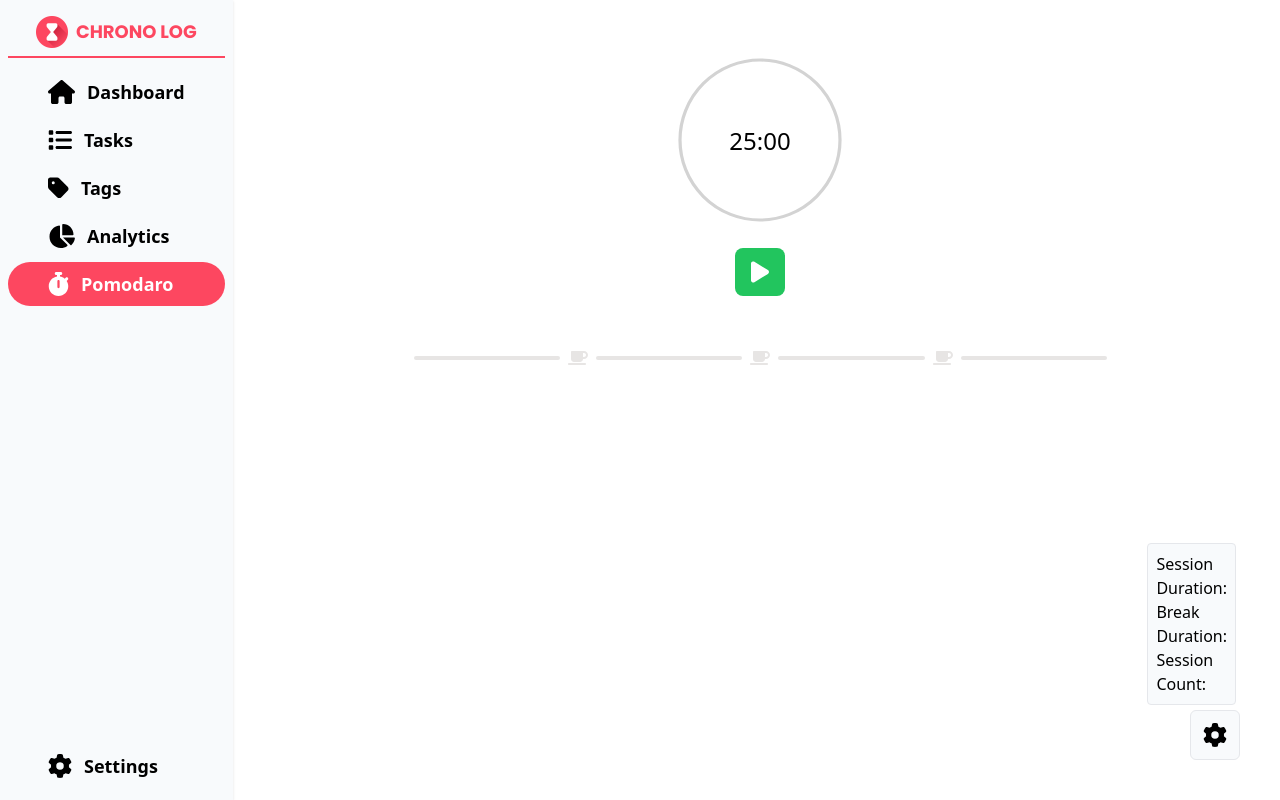
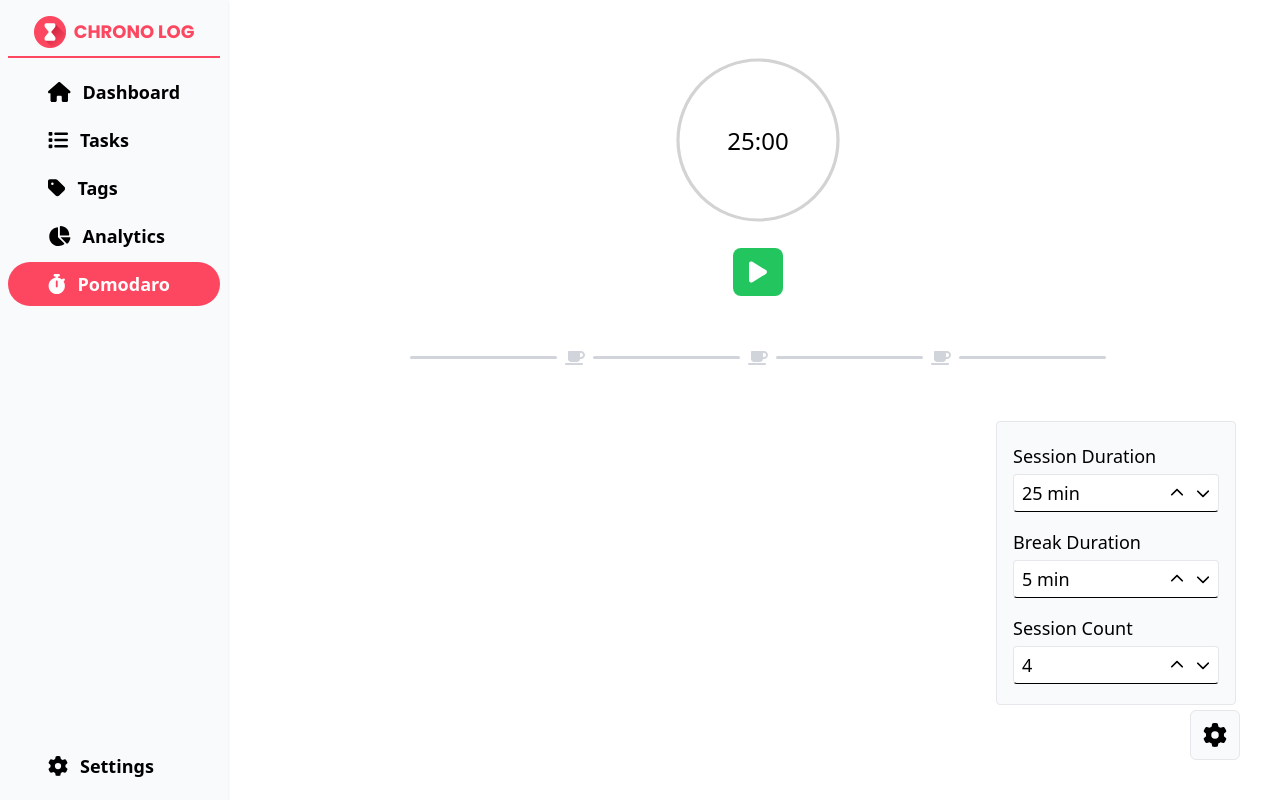
Before and after one commit to AthithianV/chrono-log, a React (Vite) app: page /pomodaro in a window 1280 px wide. Both pictures are taken after a click on the button 1215 px from the left and 735 px from the top of the page. Built offline with nearby package versions, Linux system fonts and the light colour scheme.

Commit message:
refactor Pomodaro configuration and components; update session and break duration logic; enhance progress bar and settings functionality

```diff
--- a/src/assets/icons.tsx
+++ b/src/assets/icons.tsx
@@ -1,4 +1,4 @@
-import { faBars, faChartPie, faGear, faHouse, faList, faMoon, faPause, faPlay, faStop, faStopwatch, faSun, faTag } from "@fortawesome/free-solid-svg-icons";
+import { faBars, faChartPie, faChevronDown, faChevronUp, faGear, faHouse, faList, faMoon, faPause, faPlay, faStop, faStopwatch, faSun, faTag } from "@fortawesome/free-solid-svg-icons";
 import { FontAwesomeIcon } from "@fortawesome/react-fontawesome";
 
 /*Navbar Icons*/
@@ -17,3 +17,5 @@ export const ToggleButtonIcon = <FontAwesomeIcon icon={faBars}/>;
 export const StartIcon = <FontAwesomeIcon icon={faPlay}/>;
 export const PauseIcon = <FontAwesomeIcon icon={faPause}/>;
 export const StopIcon = <FontAwesomeIcon icon={faStop}/>;
+export const UpArrowIcon = <FontAwesomeIcon icon={faChevronUp}/>;
+export const DownArrowIcon = <FontAwesomeIcon icon={faChevronDown}/>;
--- a/src/components/Navbar/SideNavbar.tsx
+++ b/src/components/Navbar/SideNavbar.tsx
@@ -10,7 +10,7 @@ const SideNavbar = () => {
 
   return (
     <nav
-    className="flex flex-col justify-between h-full py-2 px-2 text-2xl w-fit bg-secondary-bg-light dark:bg-secondary-bg-dark shadow">
+    className="flex flex-col justify-between h-full py-2 px-2 text-xl w-fit bg-secondary-bg-light dark:bg-secondary-bg-dark shadow">
       <div>
 
         <Brand/>
--- a/src/components/Pomodaro/ProgressBar.tsx
+++ b/src/components/Pomodaro/ProgressBar.tsx
@@ -1,5 +1,6 @@
 import Circle from "../../assets/svg/Circle"
 import Text from "../../assets/svg/Text"
+import pomodaroConfig from "../../config/pomodaro";
 import theme from "../../config/theme";
 import usePomodaro from "../../store/pomodaro"
 import { appendZero } from "../../utils/formatTime";
@@ -14,7 +15,7 @@ const ProgressBar = () => {
         <Circle color="lightgrey" />
         <Circle color={theme.colors.primary} percentage={sessionOrBreak==="SESSION"?(duration/sessionDuration*100):(duration/breakDuration*100)} />
       </g>
-      <Text text={`${appendZero(Math.floor(duration/6000))}:${appendZero(Math.floor(duration/100)%60)}`} />
+      <Text text={`${appendZero(Math.floor(duration/pomodaroConfig.conversion))}:${appendZero(Math.floor(duration/100)%60)}`} />
     </svg>
   )
 }
--- a/src/components/Pomodaro/Sessions.tsx
+++ b/src/components/Pomodaro/SessionsBar.tsx
@@ -11,12 +11,12 @@ const Sessions = () => {
         {
             Array.from({length: 2*sessionCount-1}).map((_, index)=>{
                 const bgColor = index%2===0
-                                ?Math.floor(index/2)+1<=sessionCompleted?"bg-primary":"dark:bg-stone-400 bg-stone-200"
+                                ?Math.floor(index/2)+1<=sessionCompleted?"bg-primary":"bg-gray-300"
                                 :"";
-                const textColor = Math.floor(index/2)+1<=breakCompleted?"text-primary":"dark:text-stone-400 text-stone-200";
+                const textColor = Math.floor(index/2)+1<=breakCompleted?"text-primary":"text-gray-300";
                 return (
                     <li
-                    className={`py-[2px] rounded-full ${index%2===0?"flex-1":""} ${bgColor} ${textColor}`}
+                    className={`py-[1.5px] rounded-full ${index%2===0?"flex-1":""} ${bgColor} ${textColor}`}
                     key={index}>{index%2===1 && <FontAwesomeIcon icon={faCoffee}/>}</li>)
             })
         }
--- /dev/null
+++ b/src/components/Pomodaro/SettingElement.tsx
@@ -0,0 +1,26 @@
+import { DownArrowIcon, UpArrowIcon } from "../../assets/icons"
+
+type PropsType = {
+    title:string,
+    placeholder: string,
+    upFunction:()=>void,
+    downFunction:()=>void,
+}
+
+const SettingElement = ({title, placeholder, upFunction, downFunction}:PropsType) => {
+
+  return (
+    <div className="flex flex-col gap-1 my-1">
+        <label>{title}</label>
+        <div className='bg-white py-1 px-2 rounded border border-b-black flex'>
+            <input className="flex-1 w-0"  value={placeholder}/>
+            <div className='flex-center gap-3 text-sm'>
+                <button className='' onClick={upFunction}>{UpArrowIcon}</button>
+                <button className='' onClick={downFunction}>{DownArrowIcon}</button>
+            </div>
+        </div>
+    </div>
+  )
+}
+
+export default SettingElement
--- a/src/components/Pomodaro/Settings.tsx
+++ b/src/components/Pomodaro/Settings.tsx
@@ -1,23 +1,60 @@
-import { useState } from 'react';
+import { useEffect, useRef, useState } from 'react';
 import { SettingsIcon } from '../../assets/icons';
+import usePomodaro from '../../store/pomodaro';
+import SettingElement from './SettingElement';
+import pomodaroConfig from '../../config/pomodaro';
 
 const PomodaroSettings = () => {
 
+
     const [showSettings, setShowSettings] = useState(false);
+    const settingsRef = useRef<HTMLDivElement>(null);
+    const { sessionDuration,
+            sessionCount,
+            breakDuration,
+            setSessionDuration,
+            setSessionCount,
+            setBreakDuration
+          } = usePomodaro();
+
+    useEffect(()=>{
+        const handleClickOutside = (e:MouseEvent)=>{
+            if(settingsRef.current && !settingsRef.current.contains(e.target as Node)){
+                setShowSettings(false);
+            }
+        }
+        document.addEventListener('mousedown', handleClickOutside);
+        return ()=>document.removeEventListener('mousedown', handleClickOutside);
+    }, [])
 
   return (
-    <div className='absolute bottom-10 right-10'>
+    <div className='absolute bottom-10 right-10' ref={settingsRef}>
         <button
             className='relative text-2xl py-2 px-3 rounded-md bg-color border dark:border-gray-700 cursor-pointer'
             onClick={()=>setShowSettings(prev=>!prev)}>
             {SettingsIcon}
         </button>
         {showSettings &&
-        <ul className='absolute p-2 bg-color border-color bottom-[55px] right-1 rounded'>
-          <li><span>Session Duration:</span></li>
-          <li><span>Break Duration:</span></li>
-          <li><span>Session Count:</span></li>
-        </ul>}
+        <div className='absolute p-4 bg-color border-color bottom-[55px] right-1 rounded w-60 text-lg flex flex-col gap-2'>
+          <SettingElement
+            title='Session Duration'
+            placeholder={`${sessionDuration/pomodaroConfig.conversion} min`}
+            upFunction={()=>setSessionDuration(+pomodaroConfig.conversion)}
+            downFunction={()=>setSessionDuration(-pomodaroConfig.conversion)}
+          />
+          <SettingElement
+            title='Break Duration'
+            placeholder={`${breakDuration/pomodaroConfig.conversion} min`}
+            upFunction={()=> setBreakDuration(+pomodaroConfig.conversion)}
+            downFunction={()=> setBreakDuration(-pomodaroConfig.conversion)}
+          />
+          <SettingElement
+            title='Session Count'
+            placeholder={`${sessionCount}`}
+            upFunction={()=> setSessionCount(+1)}
+            downFunction={()=> setSessionCount(-1)}
+          />
+        </div>}
     </div>
   )
 }
--- a/src/config/pomodaro.ts
+++ b/src/config/pomodaro.ts
@@ -1,7 +1,18 @@
+const conversion = 60*100;
+
 const pomodaroConfig = {
-    sessionDuration: 25*60*100, // Seconds * 100
+    conversion, // seconds * 100
+    sessionDuration: 25*conversion,
     sessionCount: 4,
-    breakDuration: 5*60*100, // seconds *100
+    breakDuration: 5*conversion,
+
+    maxSessionDuration: 120*conversion,
+    minSessionDuration: 5*conversion,
+    maxBreakDuration: 30*conversion,
+    minBreakDuration: 1*conversion,
+    maxSessionCount: 10,
+    minSessionCount: 1,
+
     autoStart: true,
     syncWithTimeTracking: true
 }
--- a/src/pages/Pomodaro.tsx
+++ b/src/pages/Pomodaro.tsx
@@ -1,4 +1,4 @@
-import Sessions from "../components/Pomodaro/Sessions";
+import Sessions from "../components/Pomodaro/SessionsBar";
 import PomodaroSettings from "../components/Pomodaro/Settings";
 import Timer from "../components/Pomodaro/Timer";
 
--- a/src/store/pomodaro.ts
+++ b/src/store/pomodaro.ts
@@ -57,9 +57,30 @@ const usePomodaro = create<State & Action>((set)=>({
             return { duration: state.duration - 1, running: true}
         }
     }),
-    setSessionDuration: (duration)=>set(()=>({sessionDuration: duration})),
-    setSessionCount: (count)=>set(()=>({sessionCount: count})),
-    setBreakDuration: (duration)=>set(()=>({breakDuration: duration})),
+    setSessionDuration: (diff)=>set((state)=>{
+        if(!state.running && state.sessionDuration+diff <= pomodaroConfig.maxSessionDuration
+            && state.sessionDuration+diff >= pomodaroConfig.minSessionDuration) {
+            return {sessionDuration: state.sessionDuration+diff, duration: state.sessionDuration+diff};
+        } else {
+            return {};
+        }
+    }),
+    setSessionCount: (diff)=>set((state)=>{
+        if(!state.running && state.sessionCount+diff <= pomodaroConfig.maxSessionCount
+            && state.sessionCount+diff >= pomodaroConfig.minSessionCount) {
+            return {sessionCount: state.sessionCount+diff};
+        } else {
+            return {};
+        }
+    }),
+    setBreakDuration: (diff)=>set((state)=>{
+        if(!state.running && state.breakDuration+diff <= pomodaroConfig.maxBreakDuration
+            && state.breakDuration+diff >= pomodaroConfig.minBreakDuration) {
+            return {breakDuration: state.breakDuration+diff};
+        } else {
+            return {};
+        }
+    }),
     setAutoStart: (bool)=>set(()=>({autoStart: bool})),
     setSyncWithTimeTracking: (bool) => set(()=>({syncWithTimeTracking: bool})),
     resetPomodaro: ()=>{
--- a/src/utils/formatTime.ts
+++ b/src/utils/formatTime.ts
@@ -1,10 +1,3 @@
-export const formatTime = (time:number):string=>{
-    const hours = Math.floor(time/36000);
-    const minutes = Math.floor(time/600);
-    const seconds = Math.floor(time/10);
-    return `${appendZero(hours)}:${appendZero(minutes)}:${appendZero(seconds)}`
-}
-
 export const appendZero = (time:number):string=>{
     return `${time<10?"0":""}${time}`;
 }
--- a/src/utils/logger.ts
+++ b/src/utils/logger.ts
@@ -1,52 +1,52 @@
-export type Environment = 'development' | 'production';
-export const APP_ENV: Environment = import.meta.env.VITE_APP_ENV === 'production' ? 'production' : 'development';
-export const LOG_LEVEL: LogLevel = APP_ENV === 'production' ? 'warn' : 'log';
+// export type Environment = 'development' | 'production';
+// export const APP_ENV: Environment = import.meta.env.VITE_APP_ENV === 'production' ? 'production' : 'development';
+// export const LOG_LEVEL: LogLevel = APP_ENV === 'production' ? 'warn' : 'log';
 
-/** Signature of a logging function */
-export interface LogFn {
-  (message?: any, ...optionalParams: any[]): void;
-}
+// /** Signature of a logging function */
+// export interface LogFn {
+//   (message?: any, ...optionalParams: any[]): void;
+// }
 
-/** Basic logger interface */
-export interface Logger {
-  log: LogFn;
-  warn: LogFn;
-  error: LogFn;
-}
+// /** Basic logger interface */
+// export interface Logger {
+//   log: LogFn;
+//   warn: LogFn;
+//   error: LogFn;
+// }
 
-/** Log levels */
-export type LogLevel = 'log' | 'warn' | 'error';
+// /** Log levels */
+// export type LogLevel = 'log' | 'warn' | 'error';
 
-const NO_OP: LogFn = (message?: any, ...optionalParams: any[]) => {};
+// const NO_OP: LogFn = (message?: any, ...optionalParams: any[]) => {};
 
-/** Logger which outputs to the browser console */
-export class ConsoleLogger implements Logger {
-  readonly log: LogFn;
-  readonly warn: LogFn;
-  readonly error: LogFn;
+// /** Logger which outputs to the browser console */
+// export class ConsoleLogger implements Logger {
+//   readonly log: LogFn;
+//   readonly warn: LogFn;
+//   readonly error: LogFn;
 
-  constructor(options?: { level? : LogLevel }) {
-    const { level } = options || {};
+//   constructor(options?: { level? : LogLevel }) {
+//     const { level } = options || {};
 
-    this.error = console.error.bind(console);
+//     this.error = console.error.bind(console);
 
-    if (level === 'error') {
-      this.warn = NO_OP;
-      this.log = NO_OP;
+//     if (level === 'error') {
+//       this.warn = NO_OP;
+//       this.log = NO_OP;
 
-      return;
-    }
+//       return;
+//     }
 
-    this.warn = console.warn.bind(console);
+//     this.warn = console.warn.bind(console);
 
-    if (level === 'warn') {
-      this.log = NO_OP;
+//     if (level === 'warn') {
+//       this.log = NO_OP;
 
-      return;
-    }
+//       return;
+//     }
 
-    this.log = console.log.bind(console);
-  }
-}
+//     this.log = console.log.bind(console);
+//   }
+// }
 
-export const logger = new ConsoleLogger({ level: LOG_LEVEL });
+// export const logger = new ConsoleLogger({ level: LOG_LEVEL });
```
Also changed, not shown: 2 other files (tests, documents, lock files or other folders).
